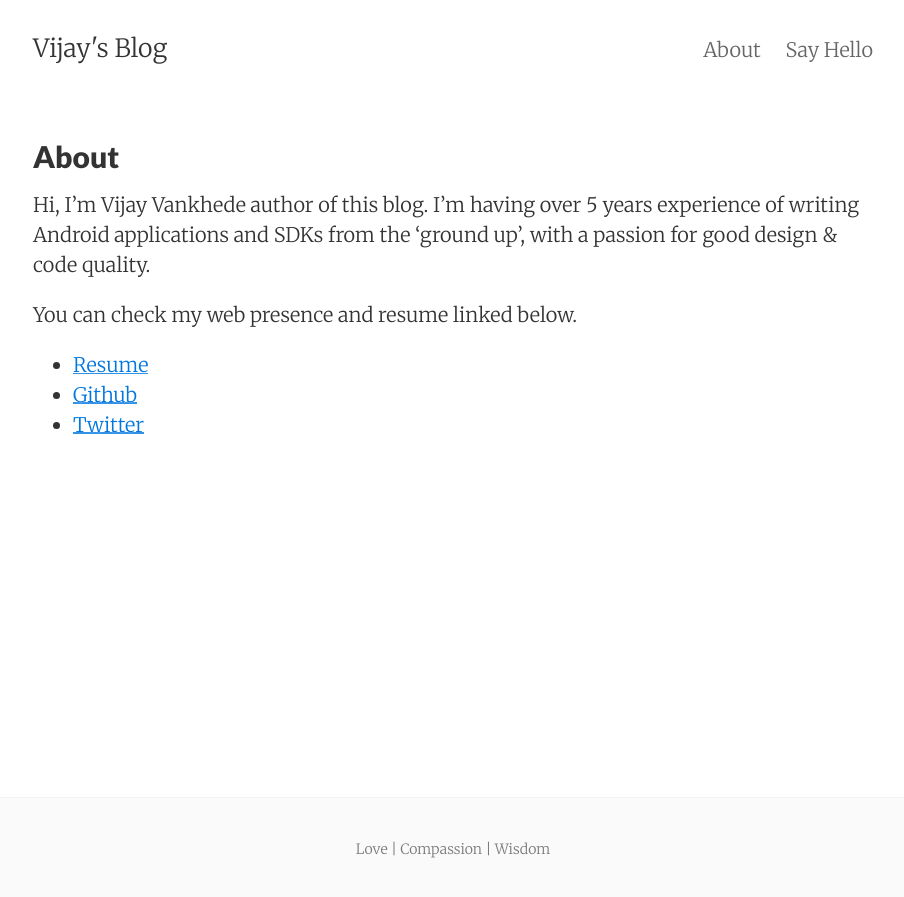
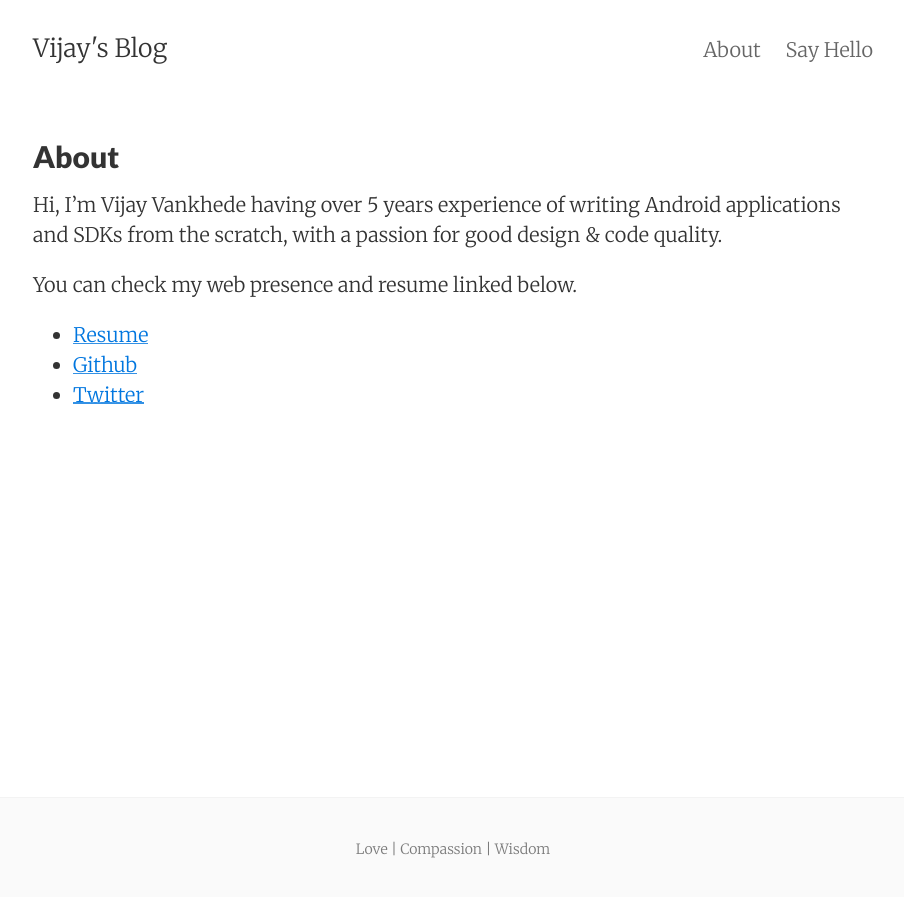
Before and after one commit to vsvankhede/vsvankhede.github.io, a Jekyll site: the page built from about.md, in a window 1280 px wide. Shown: the top 897 px of the page, without its empty margins (187-1091 px from the left). Built offline with Jekyll 4.4.1, drawn with Linux system fonts in a browser that asks for light colours; nearby versions of some CDN libraries.

Commit message:
change about

```diff
--- a/about.md
+++ b/about.md
@@ -5,10 +5,10 @@ permalink: "/about/"
 tags: about
 ---
 
-Hi, I'm Vijay Vankhede author of this blog. I'm having over 5 years experience of writing Android applications and SDKs from the ‘ground up’, with a passion for good design & code quality.
+Hi, I'm Vijay Vankhede having over 5 years experience of writing Android applications and SDKs from the scratch, with a passion for good design & code quality.
 
 You can check my web presence and resume linked below.
 
-* [Resume](https://drive.google.com/file/d/1OrlAB3-JPXe-SC_BBqyIFGkz7jyPvCqY/view?usp=sharing)
+* [Resume](https://drive.google.com/file/d/14EBrO33hAGeZGDPqEspGfp1Nm72MSYNr/view?usp=sharing)
 * [Github](https://github.com/vsvankhede)
 * [Twitter](https://twitter.com/vsvankhede)
```
